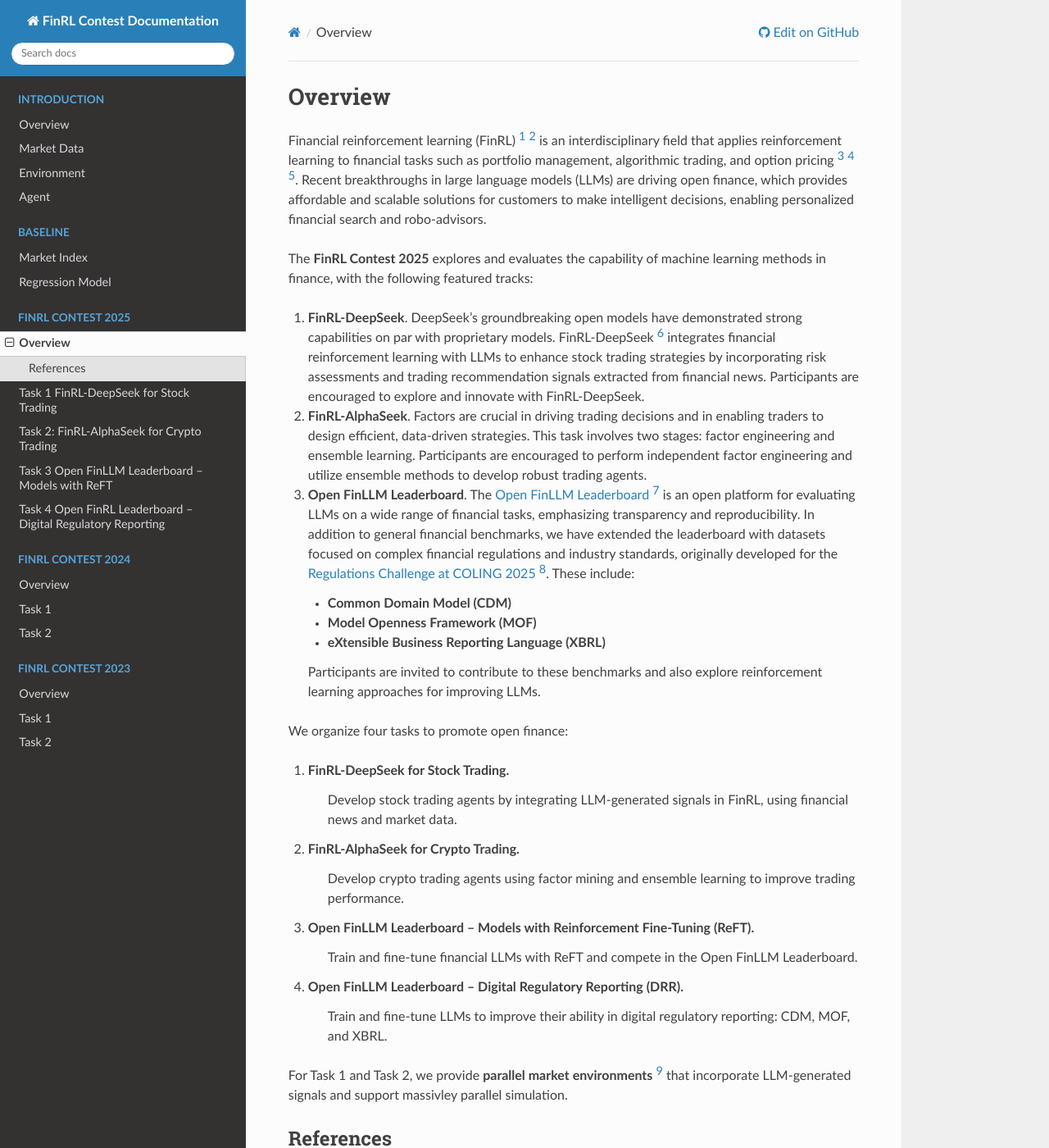
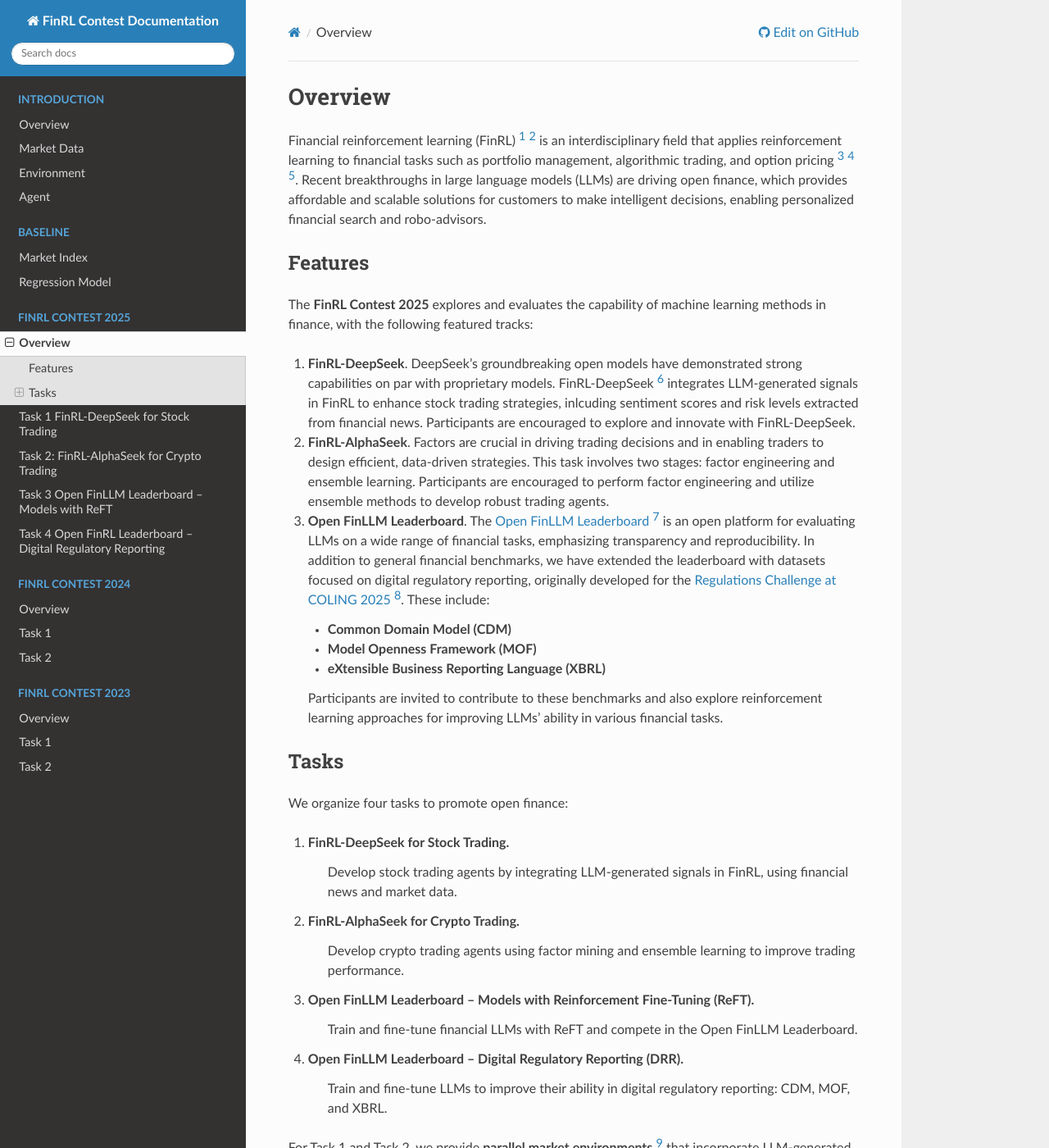
Before and after one commit to Xingyu025/FinAI-Contest, a Sphinx documentation site: the page built from docs/source/finrl2025/overview.rst, in a window 1280 px wide and 1400 px high. Shown: the whole window at 82% size. Built offline with Sphinx 7.4.7 and the Read the Docs theme 3.1.0, drawn with Linux system fonts in a browser that asks for light colours.

Commit message:
update FinRL Contest 2025 overview

```diff
--- a/docs/source/finrl2025/overview.rst
+++ b/docs/source/finrl2025/overview.rst
@@ -4,23 +4,28 @@
 
 Financial reinforcement learning (FinRL) [1]_ [2]_ is an interdisciplinary field that applies reinforcement learning to financial tasks such as portfolio management, algorithmic trading, and option pricing [3]_ [4]_ [5]_. Recent breakthroughs in large language models (LLMs) are driving open finance, which provides affordable and scalable solutions for customers to make intelligent decisions, enabling personalized financial search and robo-advisors.
 
+Features
+---------------
+
 The **FinRL Contest 2025** explores and evaluates the capability of machine learning methods in finance, with the following featured tracks:
 
 1. **FinRL-DeepSeek**.
-   DeepSeek’s groundbreaking open models have demonstrated strong capabilities on par with proprietary models. FinRL-DeepSeek [6]_ integrates financial reinforcement learning with LLMs to enhance stock trading strategies by incorporating risk assessments and trading recommendation signals extracted from financial news. Participants are encouraged to explore and innovate with FinRL-DeepSeek.
+   DeepSeek’s groundbreaking open models have demonstrated strong capabilities on par with proprietary models. FinRL-DeepSeek [6]_ integrates LLM-generated signals in FinRL to enhance stock trading strategies, inlcuding sentiment scores and risk levels extracted from financial news. Participants are encouraged to explore and innovate with FinRL-DeepSeek.
 
 2. **FinRL-AlphaSeek**.
-   Factors are crucial in driving trading decisions and in enabling traders to design efficient, data-driven strategies. This task involves two stages: factor engineering and ensemble learning. Participants are encouraged to perform independent factor engineering and utilize ensemble methods to develop robust trading agents.
+   Factors are crucial in driving trading decisions and in enabling traders to design efficient, data-driven strategies. This task involves two stages: factor engineering and ensemble learning. Participants are encouraged to perform factor engineering and utilize ensemble methods to develop robust trading agents.
 
 3. **Open FinLLM Leaderboard**.
-   The `Open FinLLM Leaderboard <https://huggingface.co/spaces/finosfoundation/Open-Financial-LLM-Leaderboard>`_ [7]_ is an open platform for evaluating LLMs on a wide range of financial tasks, emphasizing transparency and reproducibility. In addition to general financial benchmarks, we have extended the leaderboard with datasets focused on complex financial regulations and industry standards, originally developed for the `Regulations Challenge at COLING 2025 <https://coling2025regulations.thefin.ai/home>`_ [8]_. These include:
+   The `Open FinLLM Leaderboard <https://huggingface.co/spaces/finosfoundation/Open-Financial-LLM-Leaderboard>`_ [7]_ is an open platform for evaluating LLMs on a wide range of financial tasks, emphasizing transparency and reproducibility. In addition to general financial benchmarks, we have extended the leaderboard with datasets focused on digital regulatory reporting, originally developed for the `Regulations Challenge at COLING 2025 <https://coling2025regulations.thefin.ai/home>`_ [8]_. These include:
 
    - **Common Domain Model (CDM)**
    - **Model Openness Framework (MOF)**
    - **eXtensible Business Reporting Language (XBRL)**
 
-   Participants are invited to contribute to these benchmarks and also explore reinforcement learning approaches for improving LLMs.
+   Participants are invited to contribute to these benchmarks and also explore reinforcement learning approaches for improving LLMs' ability in various financial tasks.
 
+Tasks
+---------------
 We organize four tasks to promote open finance:
 
 1. **FinRL-DeepSeek for Stock Trading**.
```
Also changed, not shown: 7 other files.
